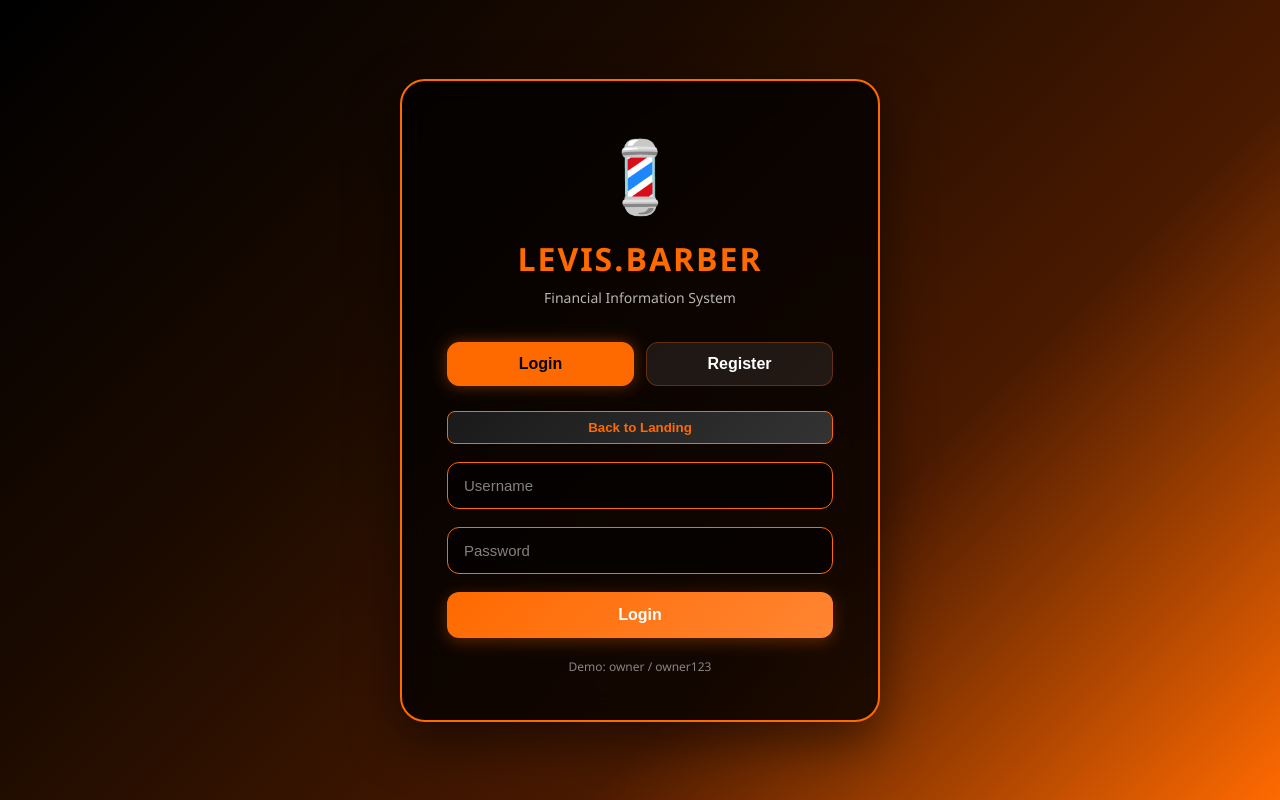
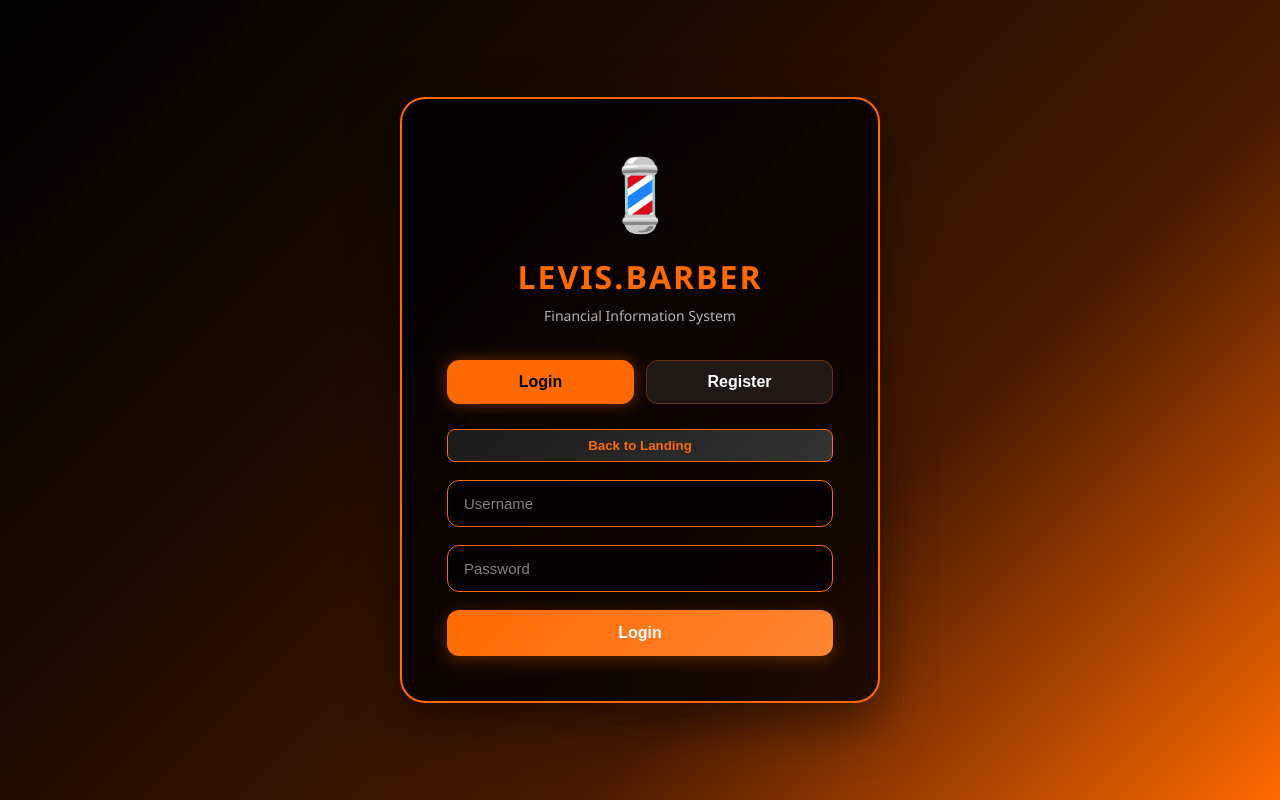
Before and after one commit to HLAELE/levis-barber-frontend, a React (Create React App) app: page / in a window 1280 px wide. Both pictures are taken after a click on the button "Get Started". Built offline with nearby package versions, Linux system fonts and the light colour scheme; no server answers.

Commit message:
Update frontend API URL and fix components

```diff
--- a/src/components/auth/Login.js
+++ b/src/components/auth/Login.js
@@ -87,7 +87,7 @@ function Login({ onLogin, onBack }) {
                     </button>
                 </form>
 
-                {isLogin && <p className="demo-text">Demo: owner / owner123</p>}
+
             </div>
         </div>
     );
```
